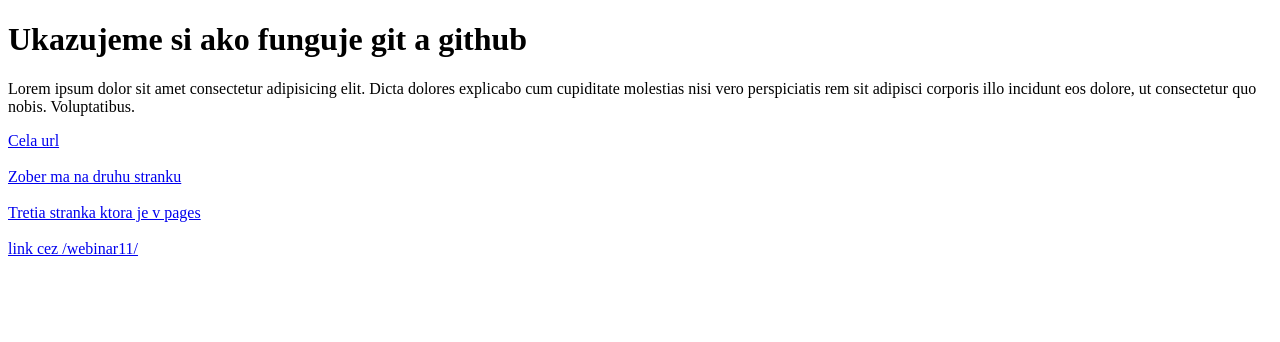
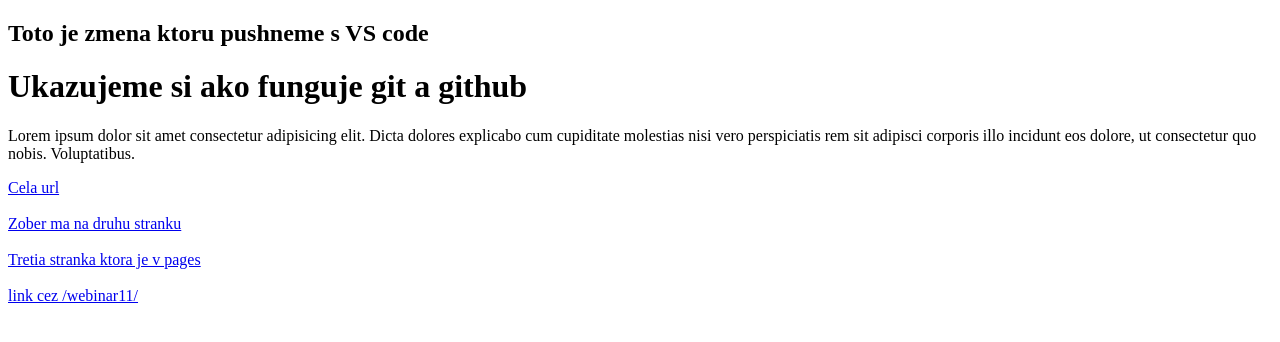
Before and after one commit to AronZajic/webinar11, a plain HTML site: page index.html in a window 1280 px wide. Drawn offline with Linux system fonts and the light colour scheme.

Commit message:
Toto je commit cez VS code

```diff
--- a/index.html
+++ b/index.html
@@ -7,6 +7,9 @@
     <title>Webinar 11</title>
 </head>
 <body>
+
+    <h2>Toto je zmena ktoru pushneme s VS code</h2>
+
     <h1>Ukazujeme si ako funguje git a github</h1>
 
     <p>Lorem ipsum dolor sit amet consectetur adipisicing elit. Dicta dolores explicabo cum cupiditate molestias nisi vero perspiciatis rem sit adipisci corporis illo incidunt eos dolore, ut consectetur quo nobis. Voluptatibus.</p>
```
